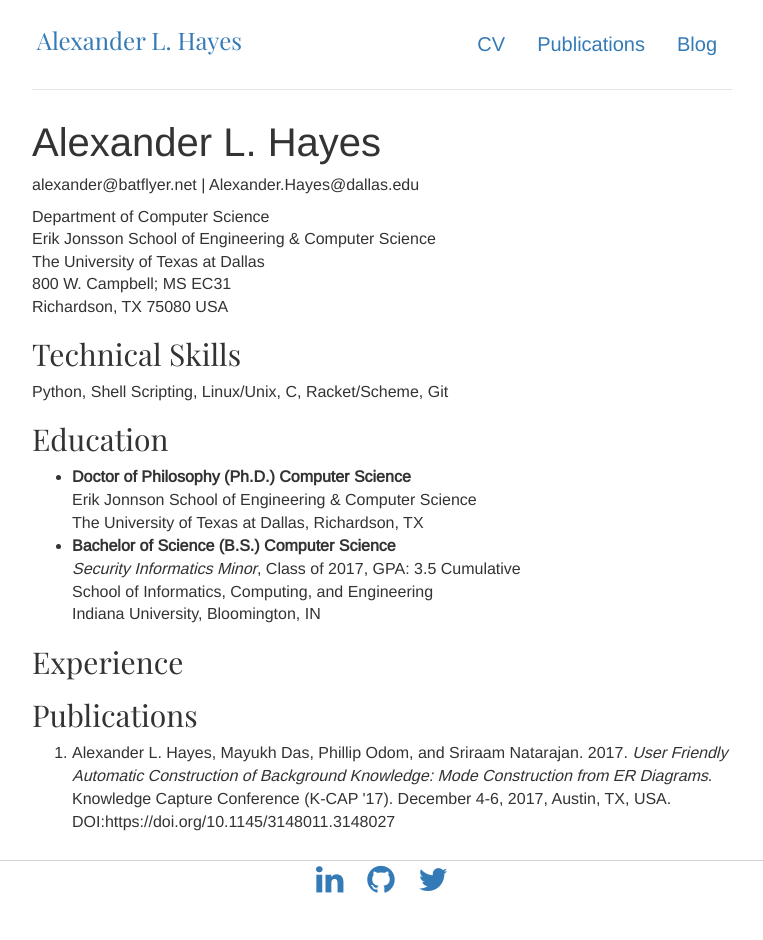
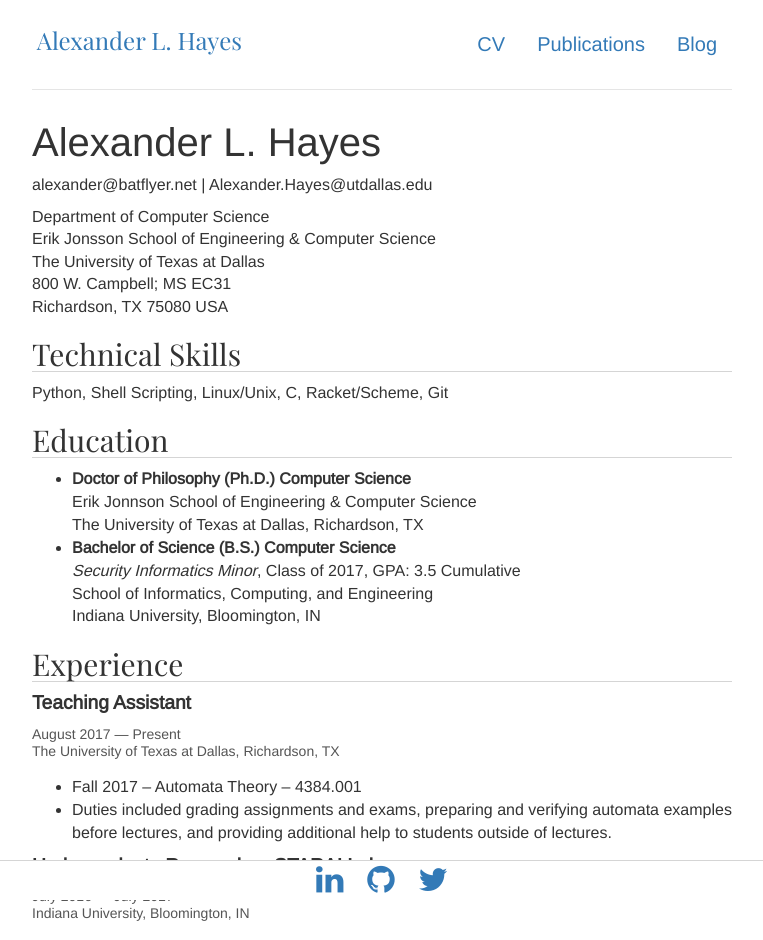
Before and after one commit to hayesall/hayesall.github.io, a Jekyll site: the page built from cv/index.html, in a window 1280 px wide. Shown: the top 940 px of the page, without its empty margins (258-1021 px from the left). Built offline with Jekyll 4.4.1, drawn with Linux system fonts in a browser that asks for light colours; a script that is not in the unit is left out; before the commit the page ends 900 px from its top, so only the background shows below that; some of the changed text lies outside the part shown.

Commit message:
Adding several more css elements to make the cv cleaner, and updating the cv with additional information.

```diff
--- a/css/main.css
+++ b/css/main.css
@@ -11,6 +11,16 @@
 
 .cv {
     font-size: 0.8em;
+}
+
+.cvheading {
+    border-bottom: 1px solid #d5d5d5;
+}
+
+.condensed {
+    font-size: 0.7em;
+    color: #555;
+    line-height: 1.2em;
 }
 
 p {
--- a/cv/index.html
+++ b/cv/index.html
@@ -5,7 +5,7 @@
 ---
 
 <h1>{{ site.title }}</h1>
-<p class="cv"><span class="obfuscate">ude.sallad@seyaH.rednaxelA | ten.reylftab@rednaxela</span></p>
+<p class="cv"><span class="obfuscate">ude.salladtu@seyaH.rednaxelA | ten.reylftab@rednaxela</span></p>
 <p class="cv">Department of Computer Science<br>
   Erik Jonsson School of Engineering & Computer Science<br>
   The University of Texas at Dallas<br>
@@ -13,10 +13,10 @@
   Richardson, TX 75080 USA
 </p>
 
-<h2>Technical Skills</h2>
+<h2 class="cvheading">Technical Skills</h2>
 <p class="cv">Python, Shell Scripting, Linux/Unix, C, Racket/Scheme, Git</p>
 
-<h2>Education</h2>
+<h2 class="cvheading">Education</h2>
 <ul class="cv">
   <li><b>Doctor of Philosophy (Ph.D.) Computer Science</b><br>
     Erik Jonnson School of Engineering & Computer Science<br>
@@ -29,9 +29,67 @@
   </li>
 </ul>
 
-<h2>Experience</h2>
+<h2 class="cvheading">Experience</h2>
+<p class="cv">
+  <b style="font-size: 1.2em;">Teaching Assistant</b>
+  <div class="cv condensed">
+    August 2017 &mdash; Present<br>
+    The University of Texas at Dallas, Richardson, TX<br><br>
+  </div>
+  <ul class="cv">
+    <li>Fall 2017 &ndash; Automata Theory &ndash; 4384.001</li>
+    <li>Duties included grading assignments and exams, preparing and verifying automata examples before lectures, and providing additional help to students outside of lectures.</li>
+  </ul>
+</p>
 
-<h2>Publications</h2>
+<p class="cv">
+  <b style="font-size: 1.2em;">Undergraduate Researcher, STARAI Lab</b>
+  <div class="cv condensed">
+    July 2016 &mdash; July 2017<br>
+    Indiana University, Bloomington, IN<br><br>
+  </div>
+  <ul class="cv">
+    <li>Explored gradient-boosting and relational approaches to natural language processing, primarily with respect to SEC S-1 financial documents.</li>
+    <li>Authored <i>"User Friendly Automatic Construction of Background Knowledge: Mode Construction from ER Diagrams"</i>, in which we showed that ILP modes could be set based on how objects in an entity-relational diagram were related.</li>
+    <li>Part of the initial public GitHub release of the lab's source code, distributed as <a href="https://github.com/boost-starai/BoostSRL">BoostSRL.</a> Afterwards I maintained the <a href="https://github.com/boost-starai/BoostSRL/wiki/">BoostSRL Wiki</a> and core documentation.</li>
+  </ul>
+</p>
+
+<p class="cv">
+  <b style="font-size: 1.2em;">Undergraduate Researcher, ProHealth REU</b>
+  <div class="cv condensed">
+    May 2016 &mdash; July 2017<br>
+    Indiana University, Bloomington, IN<br><br>
+  </div>
+  <ul class="cv">
+    <li>The inaugural year of the ProHealth REU site brought together ten students to learn about research methods and investigate five projects.</li>
+    <li>Our team focused on predicting drug-drug interactions: common or rare side effects that occur when a person takes multiple medications.</li>
+    <li>This work built on previous research that previously inferred adverse side effects of medications from text mined from the web.</li>
+  </ul>
+  <div class="row">
+    <div class="col-sm-6" style="text-align: center"><a href="https://raw.githubusercontent.com/batflyer/DrugInteractionDiscovery/master/Overview/Poster/Drug-Drug%20Interactions%20Poster.png"><img src="https://raw.githubusercontent.com/batflyer/DrugInteractionDiscovery/master/Overview/Poster/Drug-Drug%20Interactions%20Poster.png" alt="Poster" class="img-responsive"></a></div>
+    <div class="col-sm-6 img-responsive">
+
+      <!-- https://github.com/lepture/github-cards "The Unofficial GitHub cards"-->
+      <div class="github-card" data-github="batflyer/DrugInteractionDiscovery" data-width="400" data-height="229" data-theme="default"></div>
+      <script src="//cdn.jsdelivr.net/github-cards/latest/widget.js"></script>
+
+    </div>
+  </div>
+</p>
+
+<p class="cv">
+  <b style="font-size: 1.2em;">Resident Assistant, McNutt Quad</b>
+  <div class="cv condensed">
+    December 2015 &mdash; August 2016<br>
+    Indiana University, Bloomington, IN<br><br>
+  </div>
+  <ul class="cv">
+    <li></li>
+  </ul>
+</p>
+
+<h2 class="cvheading">Publications</h2>
 <ol class="cv">
   <li>Alexander L. Hayes, Mayukh Das, Phillip Odom, and Sriraam Natarajan. 2017. <i>User Friendly Automatic Construction of Background Knowledge: Mode Construction from ER Diagrams</i>. Knowledge Capture Conference (K-CAP '17). December 4-6, 2017, Austin, TX, USA. DOI:https://doi.org/10.1145/3148011.3148027</li>
 </ol>
```
